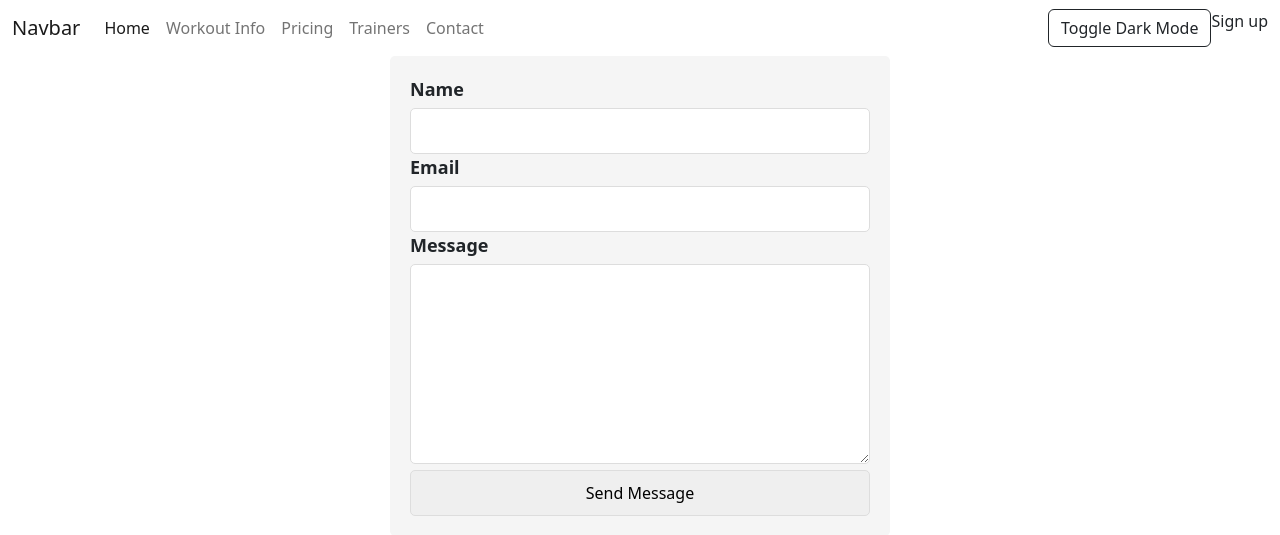
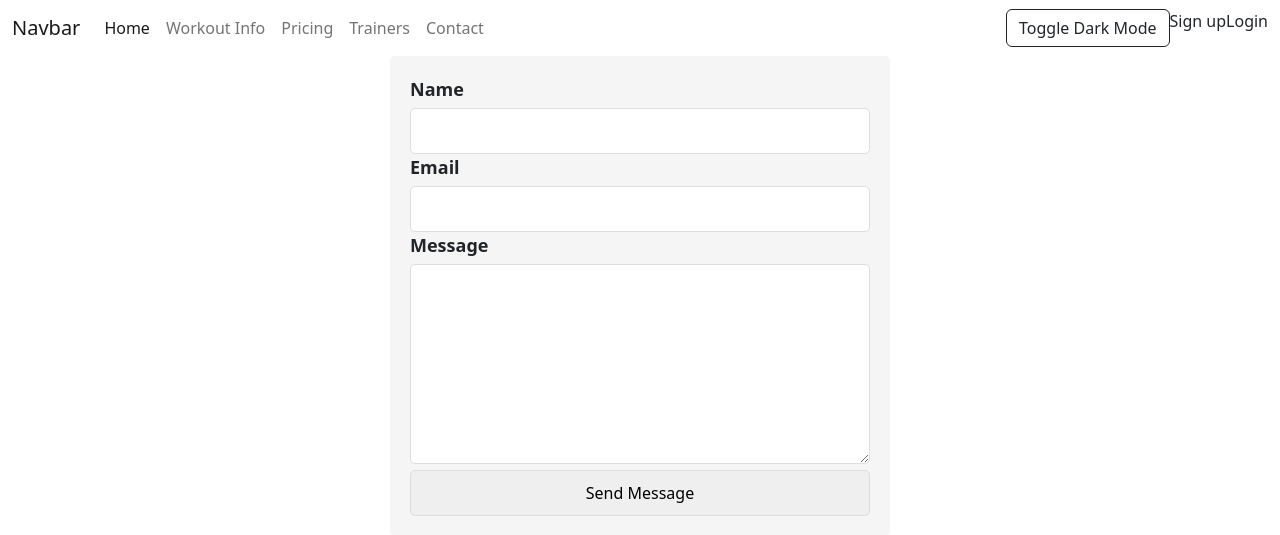
Before and after one commit to jul1998/Workout-tracker, a Flask app: page /contact_form in a window 1280 px wide. Shown: the top 535 px of the page. Run offline with Flask 3, Linux system fonts and the light colour scheme; some libraries are stand-ins or nearby versions.

Commit message:
added form for login

```diff
--- a/forms.py
+++ b/forms.py
@@ -17,3 +17,8 @@ class RegistrationForm(FlaskForm):
 
   confirm_password = PasswordField('Password', validators=[DataRequired()])
   submit = SubmitField('Sign me up!')
+
+class LoginForm(FlaskForm):
+    email = EmailField('Email', validators=[Length(min=4, max=25)])
+    password = PasswordField('Password', validators=[DataRequired()])
+    submit = SubmitField('Login')
--- a/main.py
+++ b/main.py
@@ -1,12 +1,12 @@
-from flask import Flask, render_template, request, redirect, flash
+from flask import Flask, render_template, request, redirect, flash, url_for, jsonify
 from flask_sqlalchemy import SQLAlchemy
 from flask_wtf import FlaskForm
 from wtforms import StringField
 from wtforms.validators import DataRequired
-from forms import ContactForm, RegistrationForm
-from flask_login import LoginManager
+from forms import ContactForm, RegistrationForm, LoginForm
+from flask_login import LoginManager, login_user, UserMixin
 from werkzeug.security import generate_password_hash, check_password_hash
-
+from flask_migrate import Migrate
 
 
 login_manager = LoginManager()
@@ -16,7 +16,7 @@ app.config["SECRET_KEY"] = "MySecretKey"
 db = SQLAlchemy(app)
 app.app_context().push()
 login_manager.init_app(app)
-
+migreate = Migrate(app,db)
 
 class WorkoutData(db.Model):
    __tablename__ = "workoutdata"
@@ -33,7 +33,7 @@ class Contacts(db.Model):
     message = db.Column(db.Text, nullable=False)
 
 
-class User(db.Model):
+class User(UserMixin,db.Model):
     __tablename__ = 'users'
     id = db.Column(db.Integer, primary_key=True)
     username = db.Column(db.String)
@@ -47,7 +47,7 @@ class User(db.Model):
 
 @login_manager.user_loader
 def load_user(user_id):
-    return User.get(user_id)
+    return User.query.get(user_id)
 
 @app.errorhandler(404)
 def page_not_found(e):
@@ -79,11 +79,36 @@ def signup():
             db.session.add(new_user)
             db.session.commit()
             flash("Registration was successful")
-            return redirect("/")
+            return redirect("/")#This has to change to login
         else:
             flash("user already exists")
-            return redirect("/")
+            return redirect("/")#This has to change to login and flash message has to be red
     return render_template("signup.html", form=registration_form)
+
+@app.route("/login", methods=["GET", "POST"])
+def loging_page():
+    login_form = LoginForm()
+    if login_form.validate_on_submit():
+        email = login_form.email.data
+        password = login_form.password.data
+        try:
+            user = User.query.filter_by(email=email).first()
+            print(user.email)
+        except:
+            flash("User does not exist")
+            return redirect(url_for("loging_page"))
+        else:
+            if user:
+                if check_password_hash(user.password, password):
+                    login_user(user)
+                    flash("Login successfully")
+                    print(user.is_authenticated)
+                    return render_template("index.html", name=user.username, logged_in=user.is_authenticated)
+                else:
+                    flash("Password or user does not match")
+                    return redirect("/login")
+
+    return render_template("login.html", form=login_form)
 
 
 @app.route("/workout_data", methods=["GET", "POST"])
--- a/requirements.txt
+++ b/requirements.txt
@@ -4,5 +4,6 @@ SQLAlchemy==1.4.44
 flask-sqlalchemy==3.0.2
 python-dotenv==0.21.0
 Flask-Login==0.6.2
+Flask-Migrate==4.0.0
 
 gunicorn
--- a/static/css/header.css
+++ b/static/css/header.css
@@ -6,3 +6,8 @@
   background-color: #000;
   color: #fff;
 }
+
+.navbar-header > a{
+     padding: 10px 20px;
+     background-color: red
+}
--- a/templates/contact.html
+++ b/templates/contact.html
@@ -3,21 +3,21 @@
 
 <style>
   /* Add some style to the form */
-  form {
+  .contact-form {
     max-width: 500px;
     margin: 0 auto;
     padding: 20px;
     background-color: #f5f5f5;
     border-radius: 5px;
   }
-  form label {
+  .contact-form label {
     display: block;
     font-size: 18px;
     font-weight: bold;
     margin-bottom: 5px;
   }
-  form input,
-  form textarea {
+  .contact-form input,
+  .contact-form textarea {
     width: 100%;
     border: 1px solid #ddd;
     border-radius: 5px;
@@ -25,10 +25,10 @@
     padding: 10px;
     box-sizing: border-box;
   }
-  form textarea {
+  .contact-form textarea {
     height: 200px;
   }
-  form button {
+  .contact-form button {
     background-color: #333;
     color: #fff;
     border: none;
@@ -38,14 +38,16 @@
     border-radius: 5px;
     cursor: pointer;
   }
-  form button:hover {
+  .contact-form button:hover {
     background-color: #444;
   }
+
+
 </style>
 
 
 
-<form method="post">
+<form class="contact-form" method="post">
   {{ form.csrf_token }}
   {{ form.name.label }} {{ form.name }}
   {{ form.email.label }} {{ form.email }}
--- a/templates/header.html
+++ b/templates/header.html
@@ -5,7 +5,6 @@
     <title>Workout tracker</title>
     <link rel="stylesheet" href="{{url_for('static', filename='styles.css')}}">
 
-  <link href="{{url_for('static', filename='css/styles.css')}}" rel="stylesheet" />
   <link href="{{url_for('static', filename='css/header.css')}}" rel="stylesheet" />
   <link href="https://cdn.jsdelivr.net/npm/bootstrap@5.2.3/dist/css/bootstrap.min.css" rel="stylesheet" integrity="sha384-rbsA2VBKQhggwzxH7pPCaAqO46MgnOM80zW1RWuH61DGLwZJEdK2Kadq2F9CUG65" crossorigin="anonymous">
   <link rel="stylesheet" href="https://use.fontawesome.com/releases/v5.2.0/css/all.css" integrity="sha384-hWVjflwFxL6sNzntih27bfxkr27PmbbK/iSvJ+a4+0owXq79v+lsFkW54bOGbiDQ" crossorigin="anonymous">
@@ -35,9 +34,11 @@
           <div  class="d-flex">
               <button id="dark-mode-button" class="btn btn-outline-dark">Toggle Dark Mode</button>
               <a class="nav-link" href="{{url_for('signup')}}">Sign up</a>
+              <a class="nav-link" href="{{url_for('loging_page')}}">Login</a>
         </div>
   </div>
 </nav>
+
 </div>
 
 <script src="{{url_for('static', filename='js/dark-mode.js')}}"></script>
```
Also changed, not shown: static/css/login.css (added, +7 -0 lines), templates/login.html (added, +19 -0 lines), templates/signup.html (+3 -4 lines).
